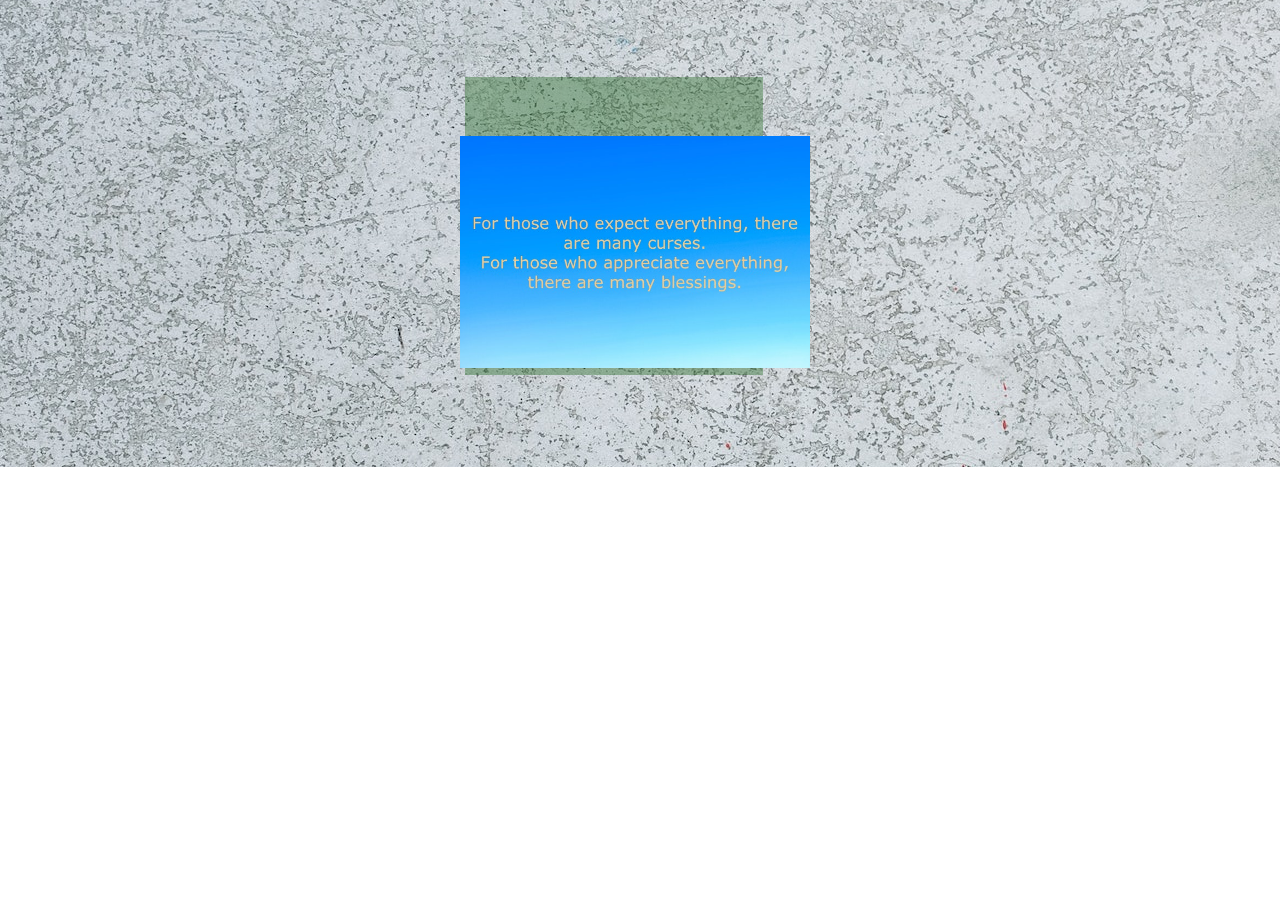
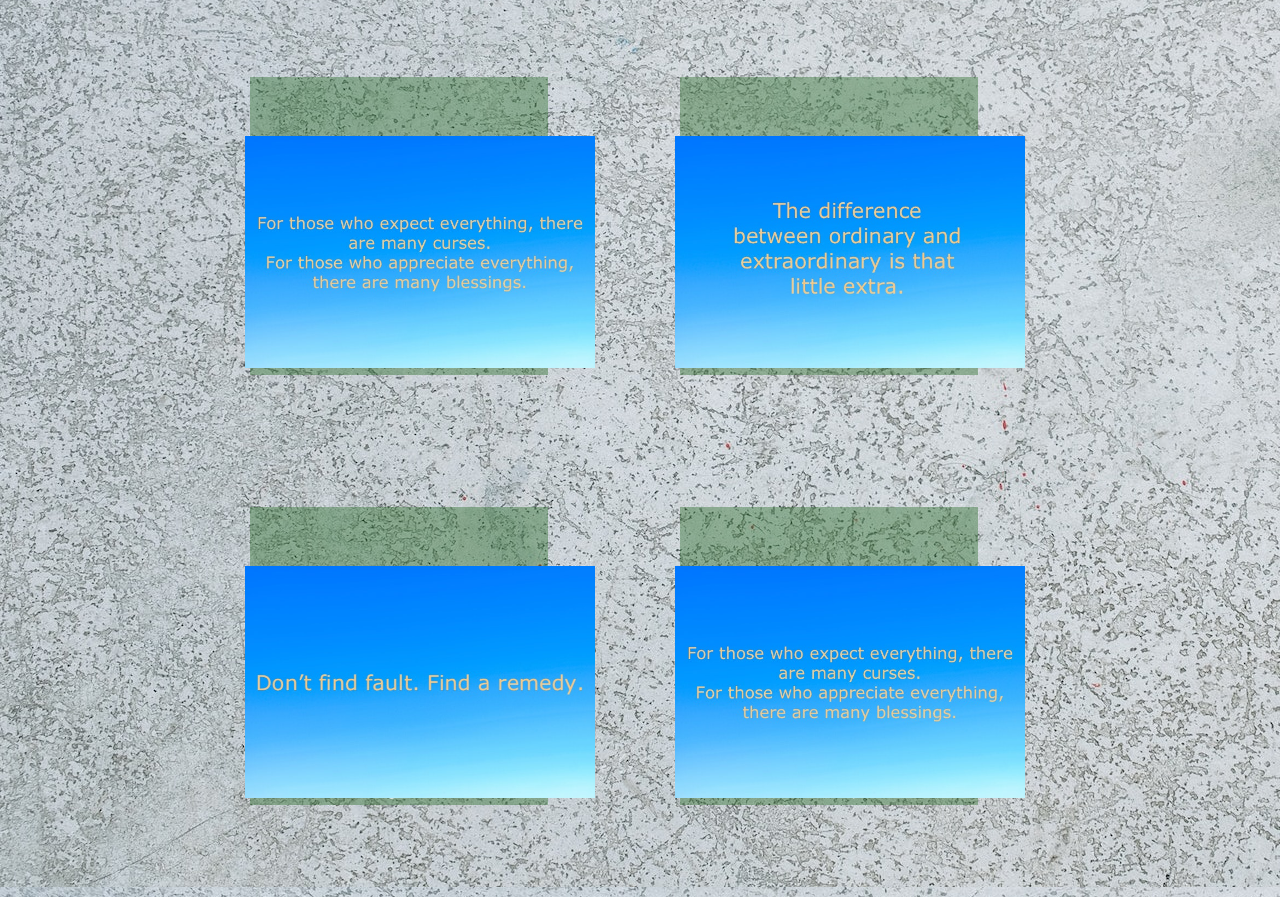
Before and after one commit to davoraltman/flipcards, a plain HTML site: page index.html in a window 1280 px wide. Shown: the part 393-1290 px from the top of the page. Before the commit the page ends 860 px from the top, so only its background shows below. Drawn offline with Linux system fonts and the light colour scheme.

Commit message:
multiply by 2

```diff
--- a/index.html
+++ b/index.html
@@ -39,6 +39,33 @@
             <span>Writer and speaker</span></h2>
         </div>
     </div>
+    <div class="box">
+        <div class="imgBox">
+            <img src="/img/ordinary-extraordinary.jpg" alt="Quote by Jimmy Johnson">
+        </div>
+        <div class="content">
+            <h2>Jimmy Johnson</br>
+            <span>Sports analyst and former football coach</span></h2>
+        </div>
+    </div>
+    <div class="box">
+        <div class="imgBox">
+            <img src="/img/remedy.jpg" alt="Quote by Henry Ford">
+        </div>
+        <div class="content">
+            <h2>Henry Ford</br>
+            <span>Industrialist and business magnate</span></h2>
+        </div>
+    </div>
+    <div class="box">
+        <div class="imgBox">
+            <img src="/img/curses-blessings.jpg" alt="Quote by James Clear">
+        </div>
+        <div class="content">
+            <h2>James Clear</br>
+            <span>Writer and speaker</span></h2>
+        </div>
+    </div>
 </div>
   </body>
 </html>
```
